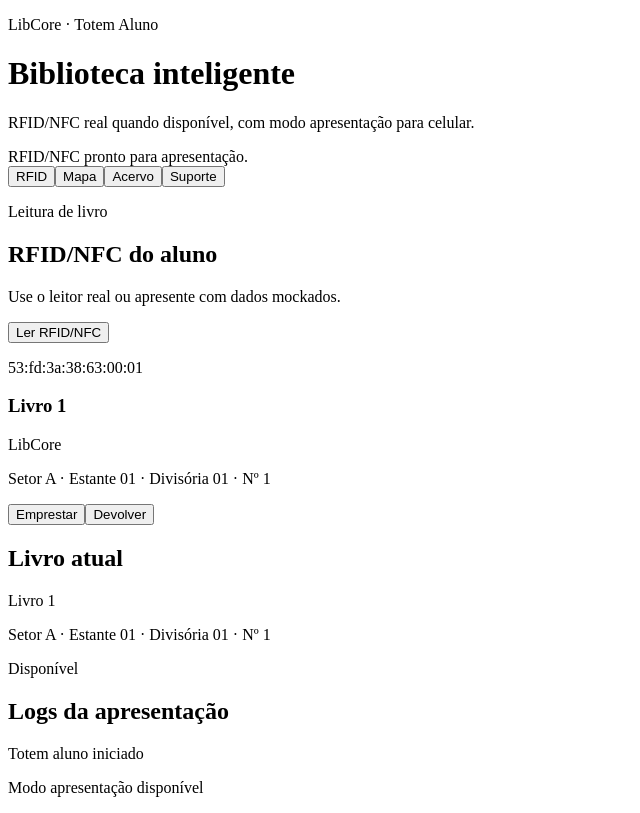
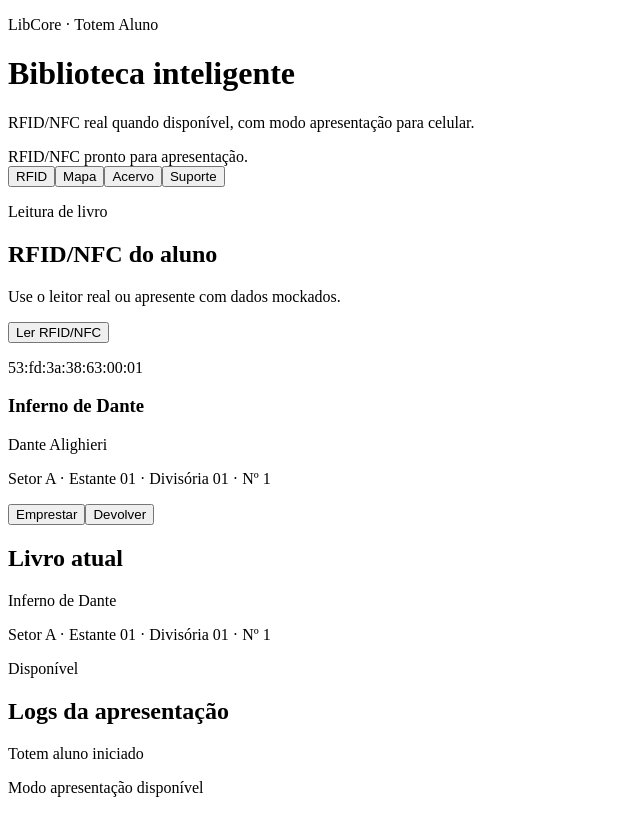
Before and after one commit to LibCore-fatec/LibCore-Web, a Next.js app in the folder front-totem-aluno/: page / in a window 1280 px wide. Shown: the whole page, without its empty margins (0-640 px from the left). Built offline with nearby package versions, Linux system fonts and the light colour scheme.

Commit message:
chore(aluno): rename demo RFID book

```diff
--- a/front-totem-aluno/app/page.tsx
+++ b/front-totem-aluno/app/page.tsx
@@ -15,7 +15,7 @@ type Book = {
 };
 
 const demoBooks: Book[] = [
-  { id_livro: 1, etiqueta_rfid: "53:fd:3a:38:63:00:01", nome_livro: "Livro 1", autor_livro: "LibCore", statusLabel: "Disponível", locationLabel: "Setor A · Estante 01 · Divisória 01 · Nº 1", setor: "A", estante: "01", divisoria: "01" },
+  { id_livro: 1, etiqueta_rfid: "53:fd:3a:38:63:00:01", nome_livro: "Inferno de Dante", autor_livro: "Dante Alighieri", statusLabel: "Disponível", locationLabel: "Setor A · Estante 01 · Divisória 01 · Nº 1", setor: "A", estante: "01", divisoria: "01" },
   { id_livro: 2, etiqueta_rfid: "RFID-TEC-1842", nome_livro: "Engenharia de Software Moderna", autor_livro: "Ian Sommerville", statusLabel: "Disponível", locationLabel: "Setor A · Estante 04 · Divisória 02 · Nº 12", setor: "A", estante: "04", divisoria: "02" },
   { id_livro: 3, etiqueta_rfid: "RFID-TEC-2145", nome_livro: "Banco de Dados", autor_livro: "Elmasri & Navathe", statusLabel: "Emprestado", locationLabel: "Setor B · Estante 02 · Divisória 01 · Nº 8", setor: "B", estante: "02", divisoria: "01" },
   { id_livro: 4, etiqueta_rfid: "RFID-IA-9001", nome_livro: "Inteligência Artificial", autor_livro: "Russell & Norvig", statusLabel: "Disponível", locationLabel: "Setor C · Estante 01 · Divisória 03 · Nº 21", setor: "C", estante: "01", divisoria: "03" },
```
